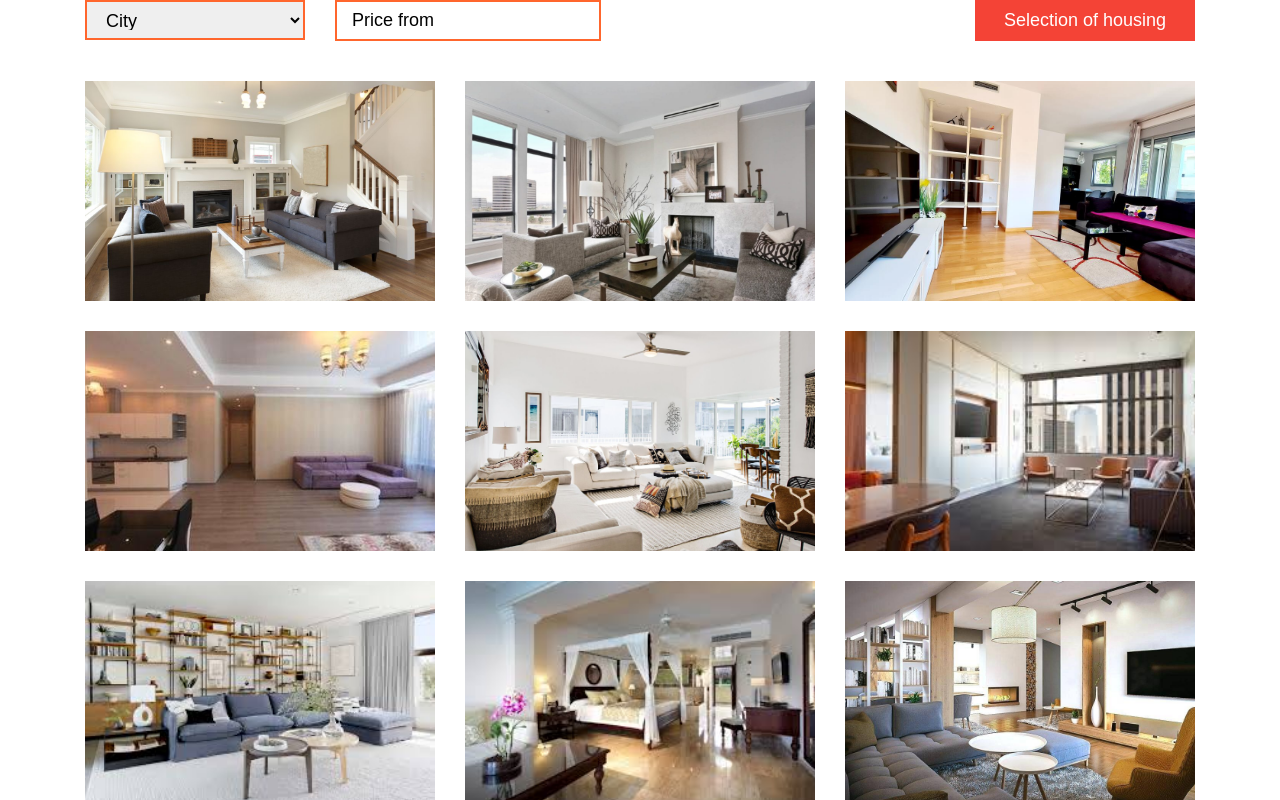
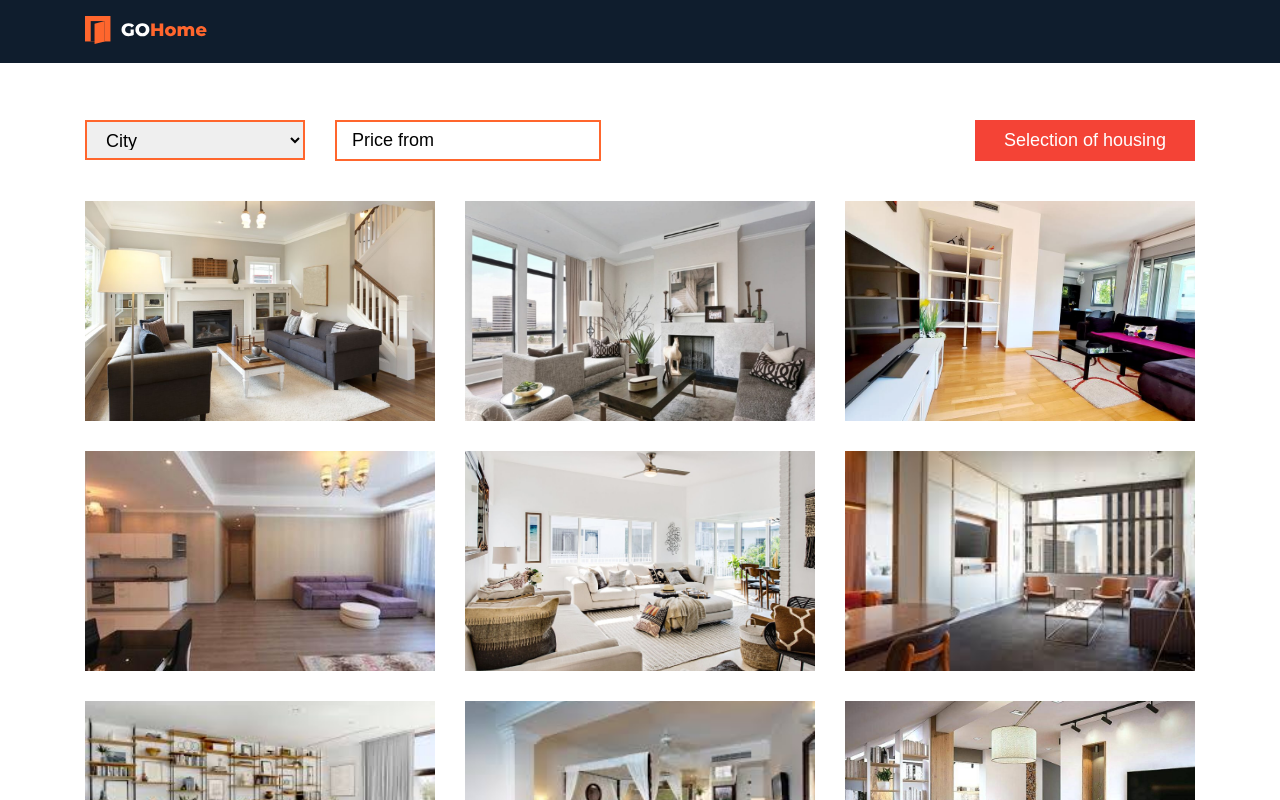
Before and after one commit to Taras-Roboteckyi/Vue-CLI_first-app, a Vue app: page / in a window 1280 px wide. Shown: the top 800 px of the page. Built offline with nearby package versions, Linux system fonts and the light colour scheme.

Commit message:
add logo component

```diff
--- a/src/App.vue
+++ b/src/App.vue
@@ -1,7 +1,7 @@
 <template>
   <div id="app">
     <div class="content">
-
+      <AppHeader />
       <Container>
         <ApartmentFilterForm class="apartments-filter" @submit="filter" />
       </Container>
@@ -31,13 +31,14 @@ import apartments from "./components/apartment/apartments";
 import ApartmentsItem from "./components/apartment/ApartmentsItem.vue"
 import ApartmentFilterForm from "./components/apartment/ApartmentFilterForm.vue";
 import Container from "./components/shared/Container.vue";
+import AppHeader from "./components/Header.vue"
 import AppFooter from "./components/Footer.vue"
 
 
 export default {
 
   name: "App",
-  components: { ApartmentsList, ApartmentsItem, ApartmentFilterForm, Container, AppFooter },
+  components: { ApartmentsList, ApartmentsItem, ApartmentFilterForm, Container, AppHeader, AppFooter },
   data() {
     return {
       apartments, text: '', filters: {
@@ -87,6 +88,7 @@ export default {
 
 .content {
   flex-grow: 1;
+  padding-top: 120px;
 }
 
 .apartments-filter {
--- a/src/components/Header.vue
+++ b/src/components/Header.vue
@@ -1,17 +1,18 @@
 <template>
     <header class="header">
         <Container>
-
+            <Logo />
         </Container>
     </header>
 </template>
 
 <script>
 import Container from './shared/Container.vue';
+import Logo from './Logo.vue'
 
 export default {
     name: 'HeaderApp',
-    components: { Container }
+    components: { Container, Logo }
 }
 </script>
 
@@ -19,6 +20,10 @@ export default {
 @import '../assets/scss/variables';
 
 .header {
+    position: absolute;
+    top: 0;
+    left: 0;
+    width: 100%;
     background: $secondary-color;
     padding: 16px 0;
 }
--- a/src/components/Logo.vue
+++ b/src/components/Logo.vue
@@ -0,0 +1,11 @@
+<template>
+    <img src="../assets/svg/logo.svg" alt="">
+</template>
+
+<script>
+export default {
+    name: 'LogoApp'
+}
+</script>
+
+<style lang="scss" scoped></style>
```
